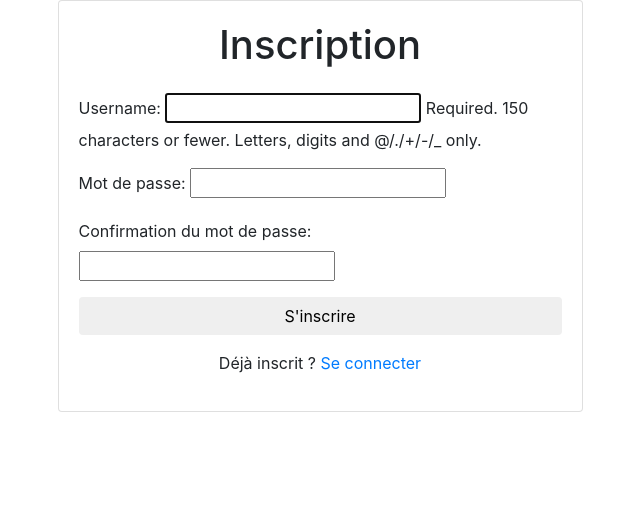
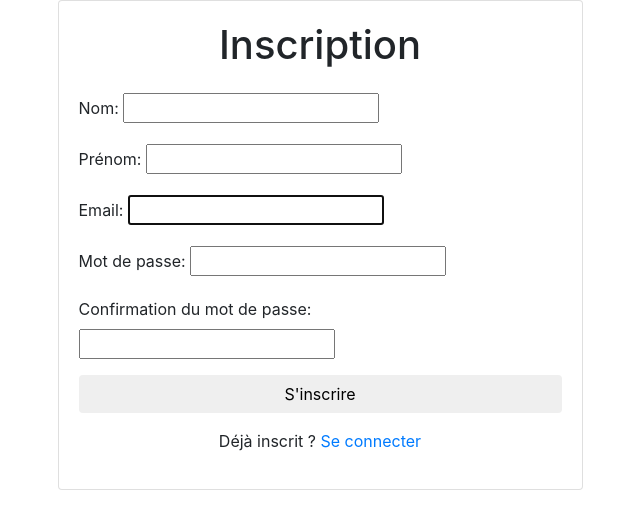
Before and after one commit to ElsaRslt/exambloc3, a Django app: page /inscription/ in a window 1280 px wide. Shown: the part 56-585 px from the top of the page, without its empty margins (320-960 px from the left). Run offline with Django 5.2, Linux system fonts and the light colour scheme; some libraries are stand-ins or nearby versions.

Commit message:
rajout information formulaire inscription plus clé secu

```diff
--- a/ecommerce/shop/form.py
+++ b/ecommerce/shop/form.py
@@ -1,7 +1,13 @@
 from django import forms
 from django.contrib.auth.forms import UserCreationForm
+from django.contrib.auth import get_user_model
+from.models import Utilisateur
+
 
 class CustomUserCreationForm(UserCreationForm):
+    nom = forms.CharField(label="Nom", max_length=50)
+    prenom = forms.CharField(label="Prénom", max_length=50)
+    Email = forms.EmailField(label="Email")
     password1 = forms.CharField(
         label="Mot de passe",
         strip=False,
@@ -12,6 +18,20 @@ class CustomUserCreationForm(UserCreationForm):
         widget=forms.PasswordInput(attrs={'autocomplete': 'new-password'}),
         strip=False,
     )
-
-    class Meta(UserCreationForm.Meta):
-        fields = UserCreationForm.Meta.fields + ("password1", "password2")
+    class Meta:
+        model = Utilisateur
+        fields = ['nom', 'prenom', 'Email', 'password1', 'password2']
+        labels = {
+            'nom': 'Nom',
+            'prenom': 'Prénom',
+            'Email': 'Email',
+            'password1': 'Mot de passe',
+            'password2': 'Confirmation du mot de passe',
+        }
+        widgets = {
+            'nom': forms.TextInput(attrs={'placeholder': 'Nom'}),
+            'prenom': forms.TextInput(attrs={'placeholder': 'Prénom'}),
+            'Email': forms.EmailInput(attrs={'placeholder': 'Email'}),
+            'password1': forms.PasswordInput(attrs={'placeholder': 'Mot de passe'}),
+            'password2': forms.PasswordInput(attrs={'placeholder': 'Confirmation du mot de passe'}),
+        }
--- a/ecommerce/shop/models.py
+++ b/ecommerce/shop/models.py
@@ -1,4 +1,5 @@
 from django.db import models
+import uuid
 
 #création table des disciplines
 class Discipline (models.Model):
@@ -41,4 +42,11 @@ class Evenement (models.Model):
 # création table utilisateur pour inscription et connexion
 class Utilisateur(models.Model):
     nom = models.CharField(max_length=50)
-    mot_de_passe= models.CharField(max_length=50)
+    prenom = models.CharField(max_length=50)
+    Email = models.EmailField(unique=True)
+    mot_de_passe = models.CharField(max_length=50)
+    cle_securite = models.UUIDField(default=uuid.uuid4, editable=False, unique=True)
+    USERNAME_FIELD = 'Email'
+
+    def __str__(self):
+        return f"{self.nom} {self.prenom}"
--- a/ecommerce/shop/templates/base.html
+++ b/ecommerce/shop/templates/base.html
@@ -44,6 +44,8 @@
                                     <a class="dropdown-item" href="#">Something else here</a>
                                 </div>
                             </li>
+                            {% comment %} <li class="nav-item">Bienvenue, {{user.username}}</li> //modifier pour cque ce soit le mon de la personne qui est co {% endcomment %}
+                            {% comment %} <button><a href="{% url 'deconnexion' %}">Déconnexion</a></button> // modifier pour que ca affiche que quand on est co {% endcomment %}
                         </ul>
                     </div>
                 </nav>
--- a/ecommerce/shop/templates/connexion.html
+++ b/ecommerce/shop/templates/connexion.html
@@ -16,7 +16,7 @@
 
             <form method="post" action="{% url 'connexion' %}">
                 {% csrf_token %}
-                <label for="username">Nom d'utilisateur</label>
+                <label for="username">Email</label>
                 <input type="text" name="username" required>
                 <label for="password">Mot de passe</label>
                 <input type="password" name="password" required>
--- a/ecommerce/shop/templates/inscription.html
+++ b/ecommerce/shop/templates/inscription.html
@@ -1,7 +1,6 @@
 {% extends 'base.html' %}
 
 {%block content%}
-
         <div class="container">
             <div class="row justify-content-center">
                 <div class="col-md-6">
@@ -10,7 +9,18 @@
                             <h1 class="text-center mb-4">Inscription</h1>
                             <form method="post" action="{% url 'inscription' %}">
                                 {% csrf_token %}
-                            {{ form.as_p }}
+                                {% for field in form %}
+                            <div class="form-group">
+                                {{ field.label_tag }} <!-- l'étiquette du champ -->
+                                {{ field }} <!-- champ du formulaire -->
+                                <!-- en cas d'erreur-->
+                                {% if field.errors %}
+                                    <div class="alert alert-danger mt-2">
+                                        {{ field.errors|striptags }}
+                                    </div>
+                                {% endif %}
+                            </div>
+                        {% endfor %}
                                 <button type="submit" class="btn btn-custom btn-block">S'inscrire</button>
                             </form>
                             <p class="text-center mt-3">Déjà inscrit ? <a href="{% url 'connexion' %}" class="link-custom">Se connecter</a></p>
--- a/ecommerce/shop/views.py
+++ b/ecommerce/shop/views.py
@@ -101,3 +101,8 @@ def connexion(request):
         else:
             messages.error(request, 'Nom d\'utilisateur ou mot de passe incorrect.') # si pas ok adieu
     return render(request, 'connexion.html')
+
+# #deconnexion de son compte
+# def deconnexion(request):
+#     logout(request)
+#     return redirect('connexion')
```
Also changed, not shown: ecommerce/shop/migrations/0007_utilisateur_adresse_utilisateur_courriel_and_more.py (added), ecommerce/shop/migrations/0008_rename_courriel_utilisateur_email_and_more.py (added). Lines whose indentation alone changed are shown as unchanged.
